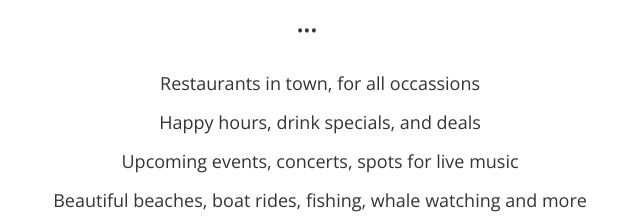
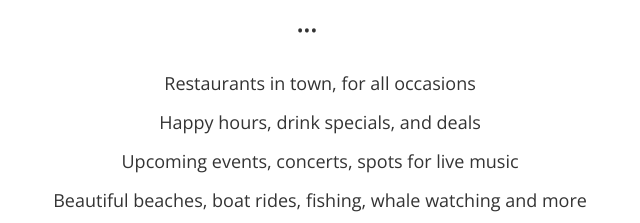
Before and after one commit to baobabKoodaa/gatsby-starter-infinite-scroll, a Gatsby site: page /about in a window 1280 px wide. Shown: the part 448-671 px from the top of the page, 333-973 px from the left. Built offline with nearby package versions, Linux system fonts and the light colour scheme; Gatsby itself is replaced by a stand-in of ours.

Commit message:
Spelling

```diff
--- a/src/pages/about.js
+++ b/src/pages/about.js
@@ -20,7 +20,7 @@ const AboutPage = (props) => (
 
             <p>•••</p>
             <ul style={{ listStyle: 'none' }}>
-                <li>Restaurants in town, for all occassions</li>
+                <li>Restaurants in town, for all occasions</li>
                 <li>Happy hours, drink specials, and deals</li>
                 <li>Upcoming events, concerts, spots for live music</li>
                 <li>Beautiful beaches, boat rides, fishing, whale watching and more</li>
```
